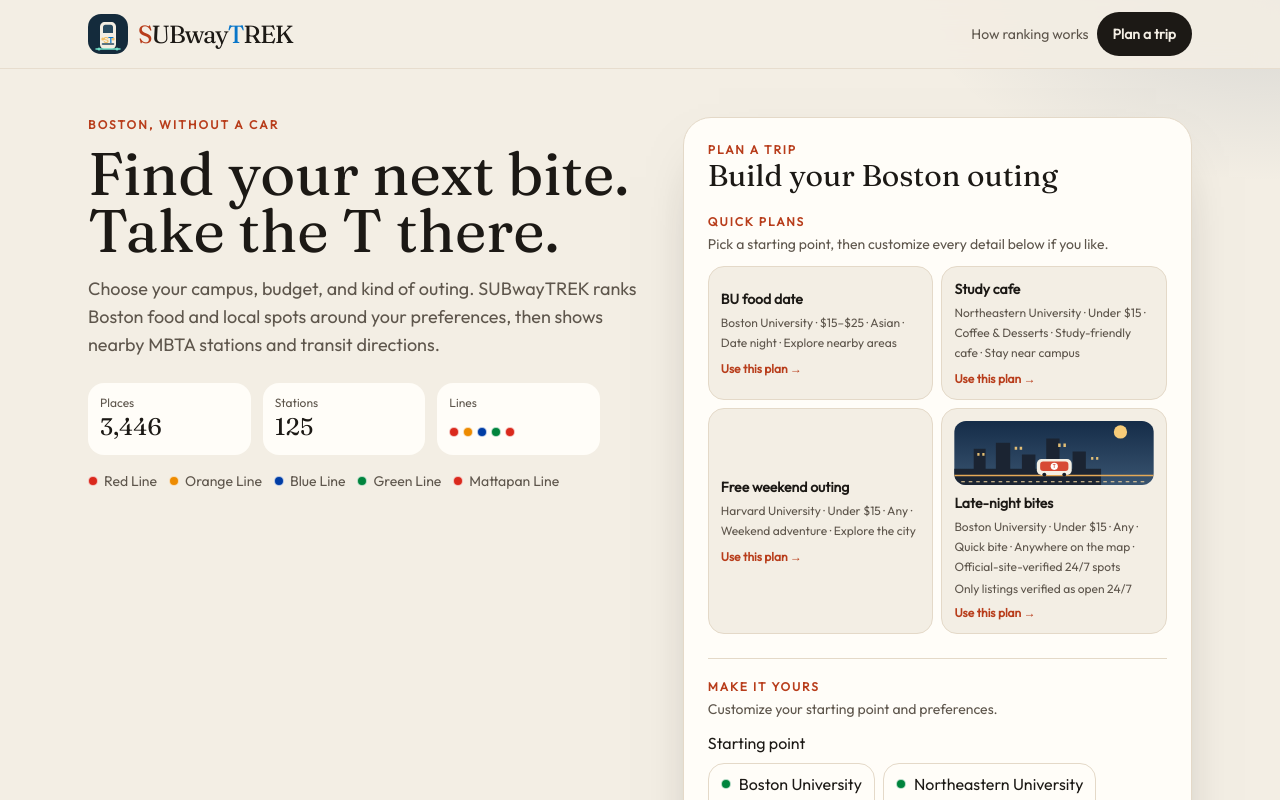
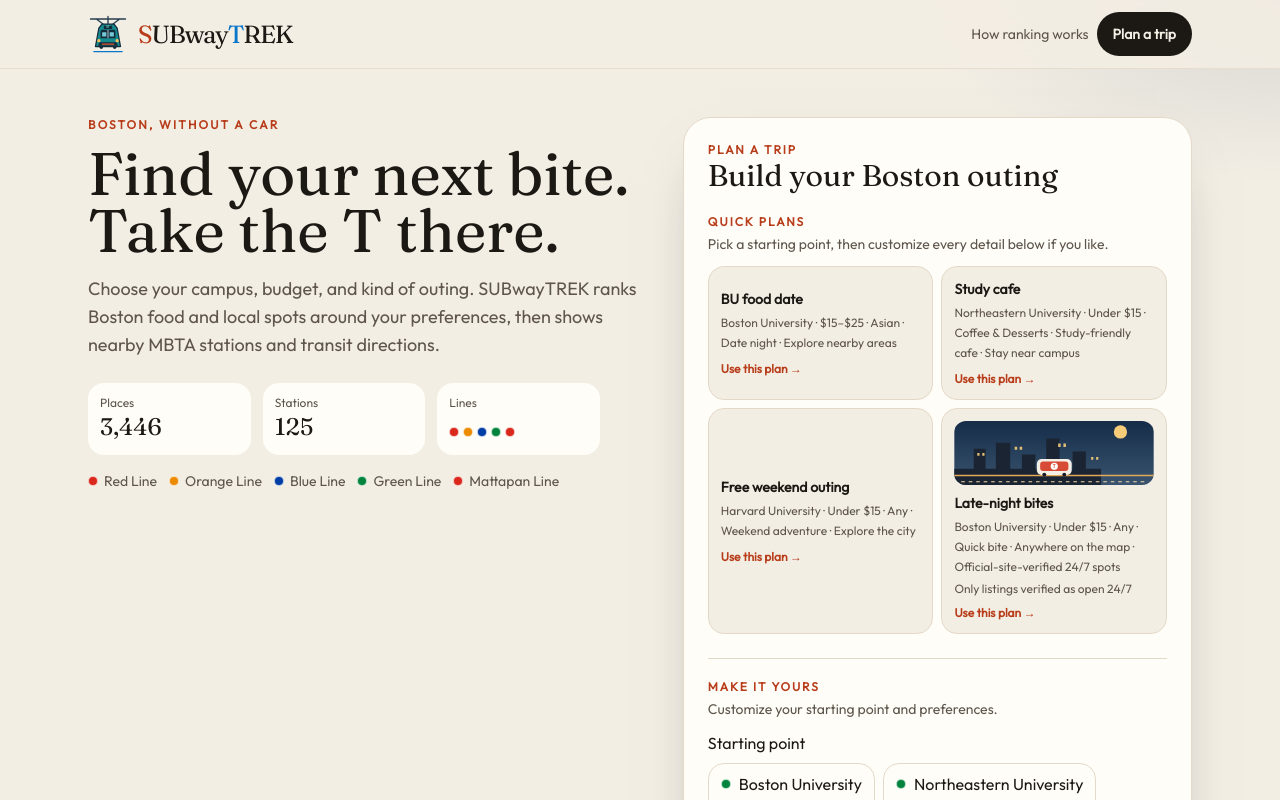
Before and after one commit to YihuiTang16/tasty-t, a React (Vite) app: page / in a window 1280 px wide. Shown: the top 800 px of the page. Built offline with nearby package versions, Linux system fonts and the light colour scheme.

Commit message:
Replace ST monogram with T train illustration

```diff
--- a/src/components/Brand.tsx
+++ b/src/components/Brand.tsx
@@ -1,17 +1,21 @@
 export function Brand() {
   return (
     <span className="inline-flex items-center gap-2.5 text-ink" aria-label="SUBwayTREK">
-      <svg aria-hidden="true" viewBox="0 0 40 40" className="h-10 w-10 shrink-0" role="img">
-        <rect width="40" height="40" rx="13" fill="#142B3C" />
-        <path d="M12 13c0-3 2-5 5-5h6c3 0 5 2 5 5v17c0 3-2 5-5 5h-6c-3 0-5-2-5-5V13Z" fill="#F4EEE2" />
-        <path d="M15 13c0-1.3 1-2.3 2.3-2.3h5.4c1.3 0 2.3 1 2.3 2.3v6H15v-6Z" fill="#294B60" />
-        <circle cx="14.8" cy="25" r="1.5" fill="#F4BF63" />
-        <circle cx="25.2" cy="25" r="1.5" fill="#F4BF63" />
-        <path d="M14.5 30h11" stroke="#294B60" strokeWidth="1.5" strokeLinecap="round" />
-        <text x="20" y="29" textAnchor="middle" fontFamily="Arial,sans-serif" fontSize="8.5" fontWeight="800" letterSpacing="-.7" fill="#F4BF63">S<tspan fill="#0876C9">T</tspan></text>
-        <path d="M8 35h24" stroke="#72DFC7" strokeWidth="1.5" strokeLinecap="round" />
-        <circle cx="11" cy="35" r="1.5" fill="#72DFC7" />
-        <circle cx="29" cy="35" r="1.5" fill="#72DFC7" />
+      <svg aria-hidden="true" viewBox="0 0 48 48" className="h-10 w-10 shrink-0" role="img">
+        <path d="M3 6h42M24 3v9M10 6l8 6m20-6-8 6" fill="none" stroke="#263E50" strokeWidth="1.6" strokeLinecap="round" />
+        <path d="M17 12h14l4 5 4 22H9l4-22 4-5Z" fill="#168B8D" stroke="#142B3C" strokeWidth="1.5" strokeLinejoin="round" />
+        <path d="M19 14h10v4H19z" rx="1" fill="#142B3C" />
+        <text x="24" y="17" textAnchor="middle" fontFamily="Arial,sans-serif" fontSize="3.2" fontWeight="800" fill="#72DFC7">ST</text>
+        <path d="M15 21c0-1.1.9-2 2-2h14c1.1 0 2 .9 2 2v8H15v-8Z" fill="#142B3C" />
+        <path d="M17 22h5v5h-5zm9 0h5v5h-5z" fill="#75C8D5" />
+        <path d="M24 19v10" stroke="#D1E7E6" strokeWidth="1" />
+        <circle cx="13" cy="32" r="2" fill="#F4BF63" />
+        <circle cx="35" cy="32" r="2" fill="#F4BF63" />
+        <path d="M14 34h20l2 4H12z" fill="#142B3C" />
+        <path d="M17 36h14" stroke="#E15A32" strokeWidth="1.5" strokeLinecap="round" />
+        <circle cx="16" cy="40" r="2" fill="#142B3C" />
+        <circle cx="32" cy="40" r="2" fill="#142B3C" />
+        <path d="M7 45h34" stroke="#0876C9" strokeWidth="1.5" strokeLinecap="round" />
       </svg>
       <span className="font-display text-[1.55rem] leading-none tracking-[-0.045em]">
         <span className="text-accent-dark">S</span>UBway<span className="text-[#0876C9]">T</span>REK
```
